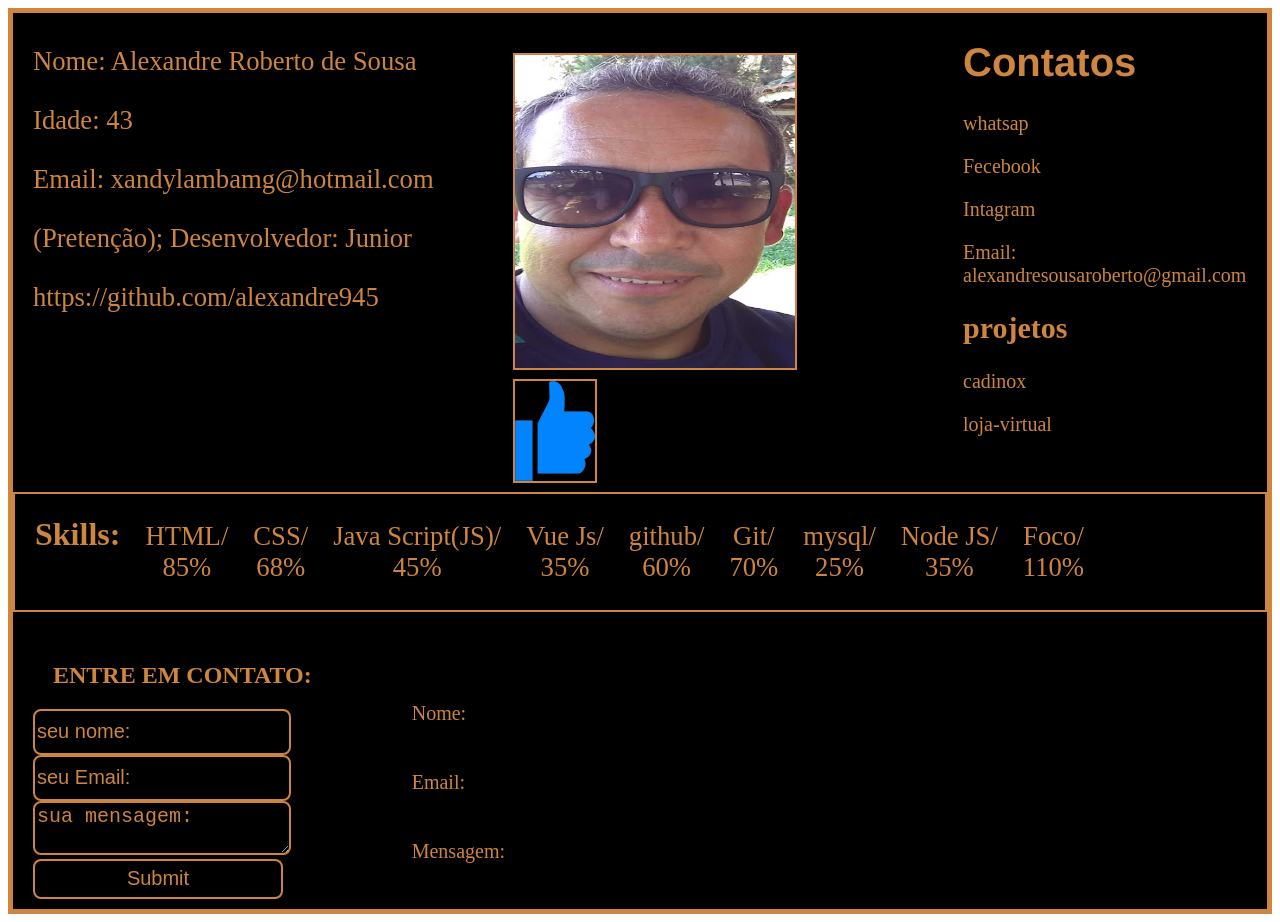
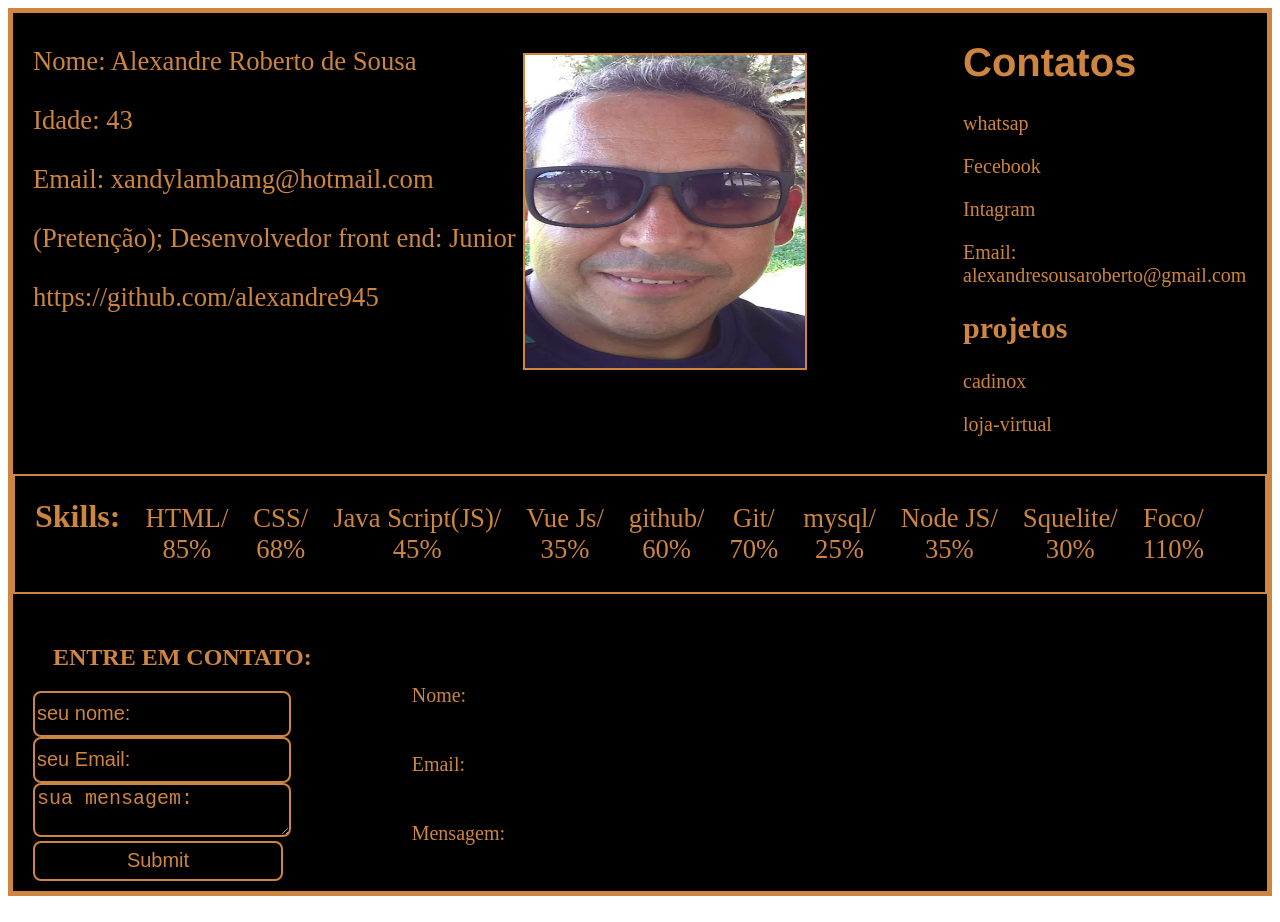
Before and after one commit to alexandre945/projetovue, a Vue app: page / in a window 1280 px wide. Built offline with nearby package versions, Linux system fonts and the light colour scheme.

Commit message:
limpando codico

```diff
--- a/src/App.vue
+++ b/src/App.vue
@@ -1,11 +1,11 @@
 <template>
   <div id="app">
-    <cliente />
-     <contato />
-    <img src="./assets/alex.jpg" alt="xandy.jpg">
-     <img id="like" src="./assets/Likepng.png">
-    <mainn />
-    <cadastro/>
+      <cliente />
+      <contato />
+      <img src="./assets/alex.jpg" alt="xandy.jpg">
+
+      <mainn />
+      <cadastro/>
   </div>
 </template>
 <script>
@@ -13,13 +13,15 @@ import cliente from "./components/cliente.vue";
 import mainn from "./components/mainn.vue";
 import cadastro from "./components/cadastro.vue";
 import contato from "./components/contato.vue";
+
 export default {
     name: "App",
     components: {
     cliente,
     mainn,
     cadastro,
-    contato
+    contato,
+
   }
 }
 </script>
@@ -33,7 +35,7 @@ export default {
 img {
   height: 313px;
   width: 280px;
-  margin-left: 500px;
+  margin-left: 510px;
   margin-top: -600px;
   margin-bottom: 100px;
  padding-top: 0px;
@@ -41,13 +43,6 @@ img {
  text-align: center;
 
 }
-#like {
-  height: 100px;
-  width: 80px;
-  margin-bottom: 5px;
-
-}
-
 @media (max-width: 600px) {
   #app {
   width: 400px;
--- a/src/components/cliente.vue
+++ b/src/components/cliente.vue
@@ -4,7 +4,7 @@
     <p>Nome: Alexandre Roberto de Sousa</p>
     <p>Idade: 43</p>
     <p>Email: xandylambamg@hotmail.com</p>
-    <p>(Pretenção); Desenvolvedor: Junior</p>
+    <p>(Pretenção); Desenvolvedor front end: Junior</p>
     <p>https://github.com/alexandre945</p>
 
 
--- a/src/components/mainn.vue
+++ b/src/components/mainn.vue
@@ -10,7 +10,9 @@
         <p>Git/<br>70%</p>
         <p>mysql/<br>25%</p>
         <p>Node JS/<br>35%</p>
+        <P>Squelite/<br>30%</p>
         <p>Foco/<br>110%</p>
+
 
     </div>
 </template>
```
Also changed, not shown: 1 other file (tests, documents, lock files or other folders).
